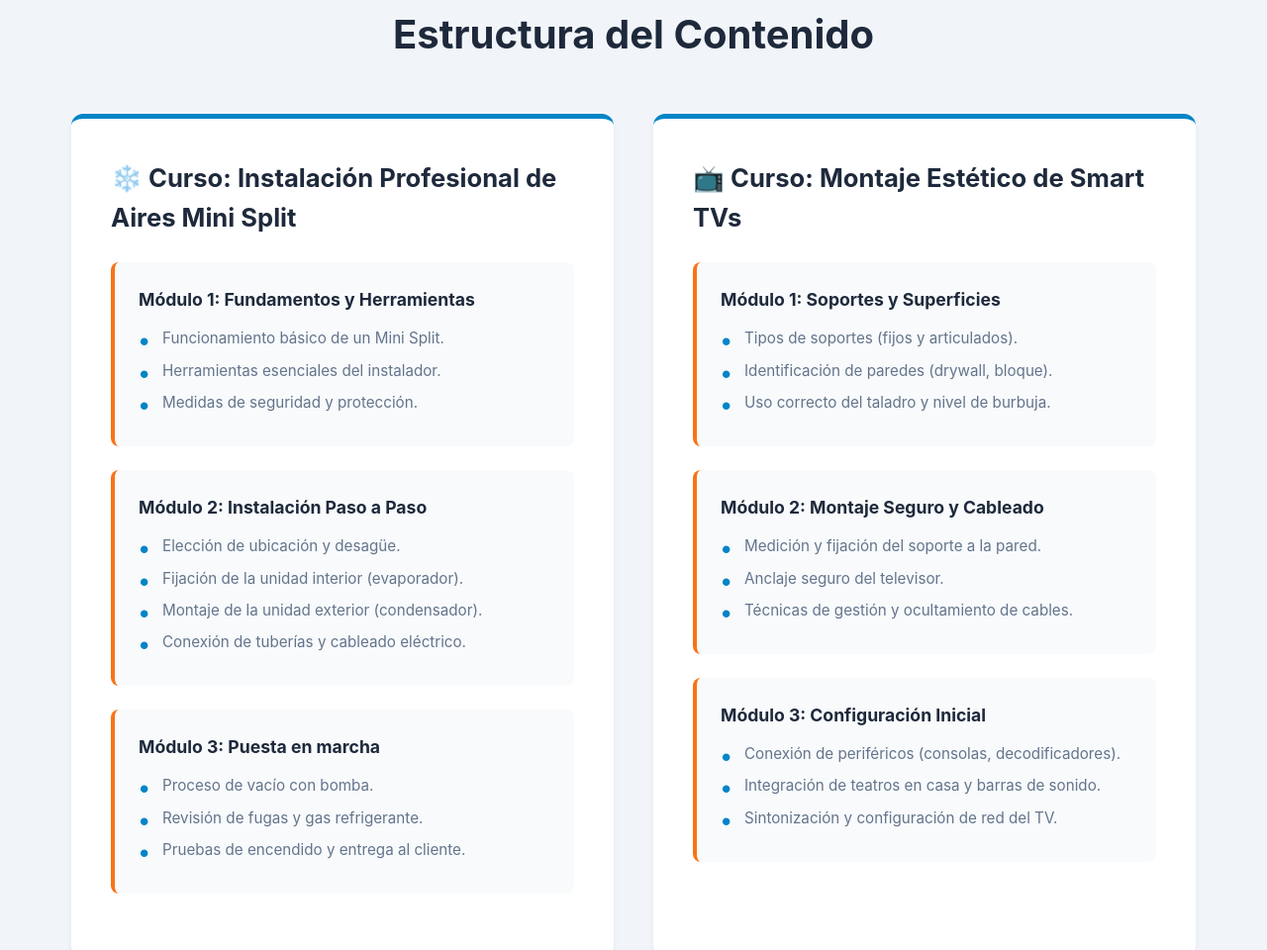
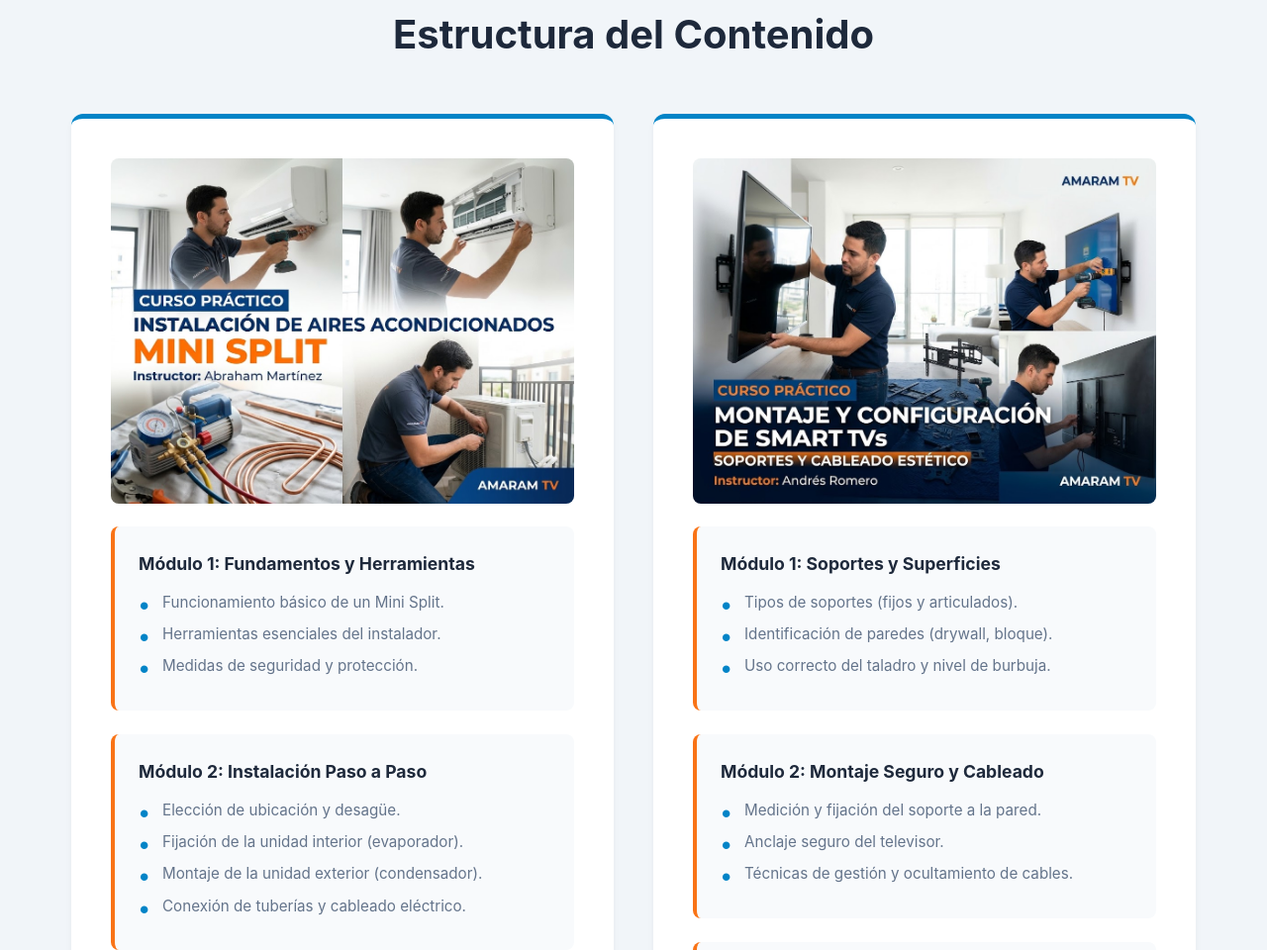
Before and after one commit to Andrx667/AMARAM-TV.inc-, a plain HTML site: page index.html in a window 1280 px wide. Shown: the part 1371-2331 px from the top of the page at 99% size. Drawn offline with Linux system fonts and the light colour scheme.

Commit message:
Update index.html

```diff
--- a/index.html
+++ b/index.html
@@ -411,7 +411,7 @@
 
                 <!-- Curso 1 -->
                 <div class="course-card">
-                    <h3>❄️ Curso: Instalación Profesional de Aires Mini Split</h3>
+                    <img src="img/foto aires.jpg" alt="Curso Aires" style="width:100%; border-radius:8px; margin-bottom:15px;">
 
                     <div class="module">
                         <h4>Módulo 1: Fundamentos y Herramientas</h4>
@@ -444,7 +444,7 @@
 
                 <!-- Curso 2 -->
                 <div class="course-card">
-                    <h3>📺 Curso: Montaje Estético de Smart TVs</h3>
+                    <img src="img/foto tvs.jpg" alt="Curso Smart TVs" style="width:100%; border-radius:8px; margin-bottom:15px;">
 
                     <div class="module">
                         <h4>Módulo 1: Soportes y Superficies</h4>
```
